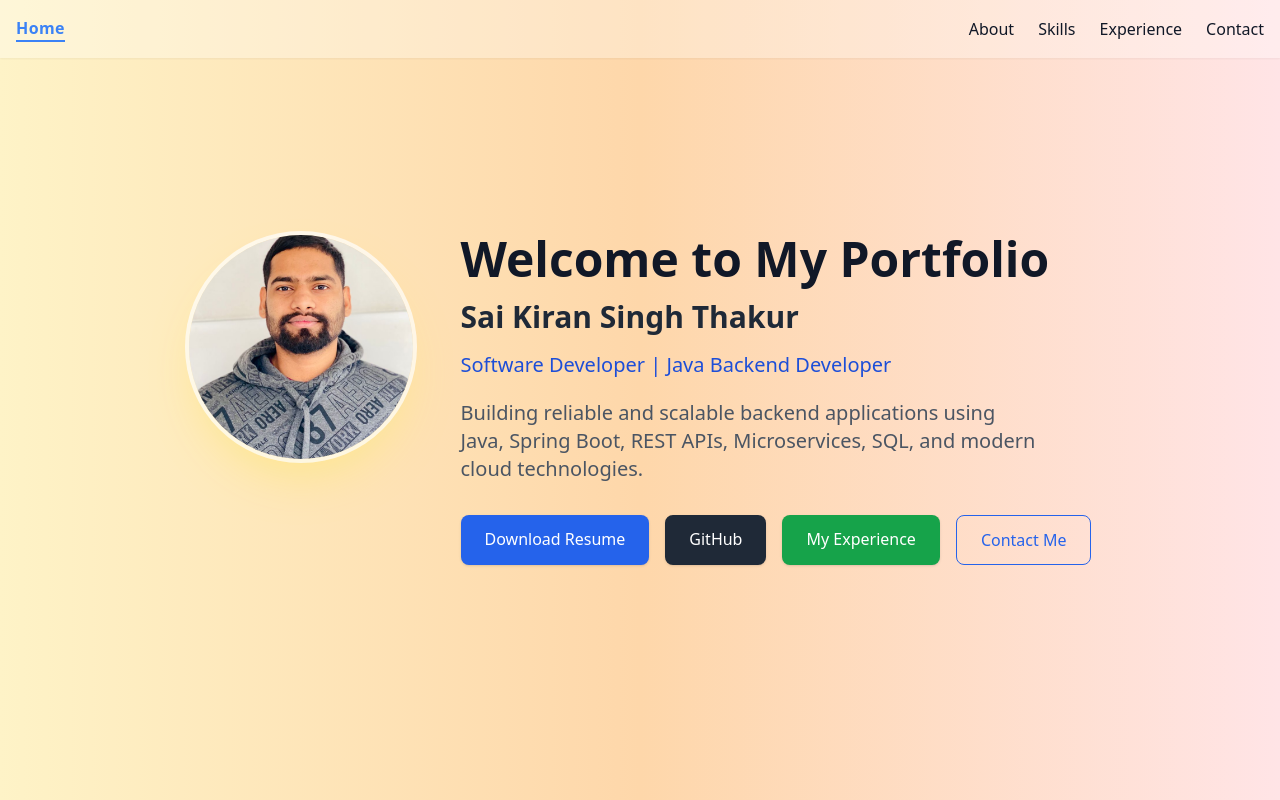
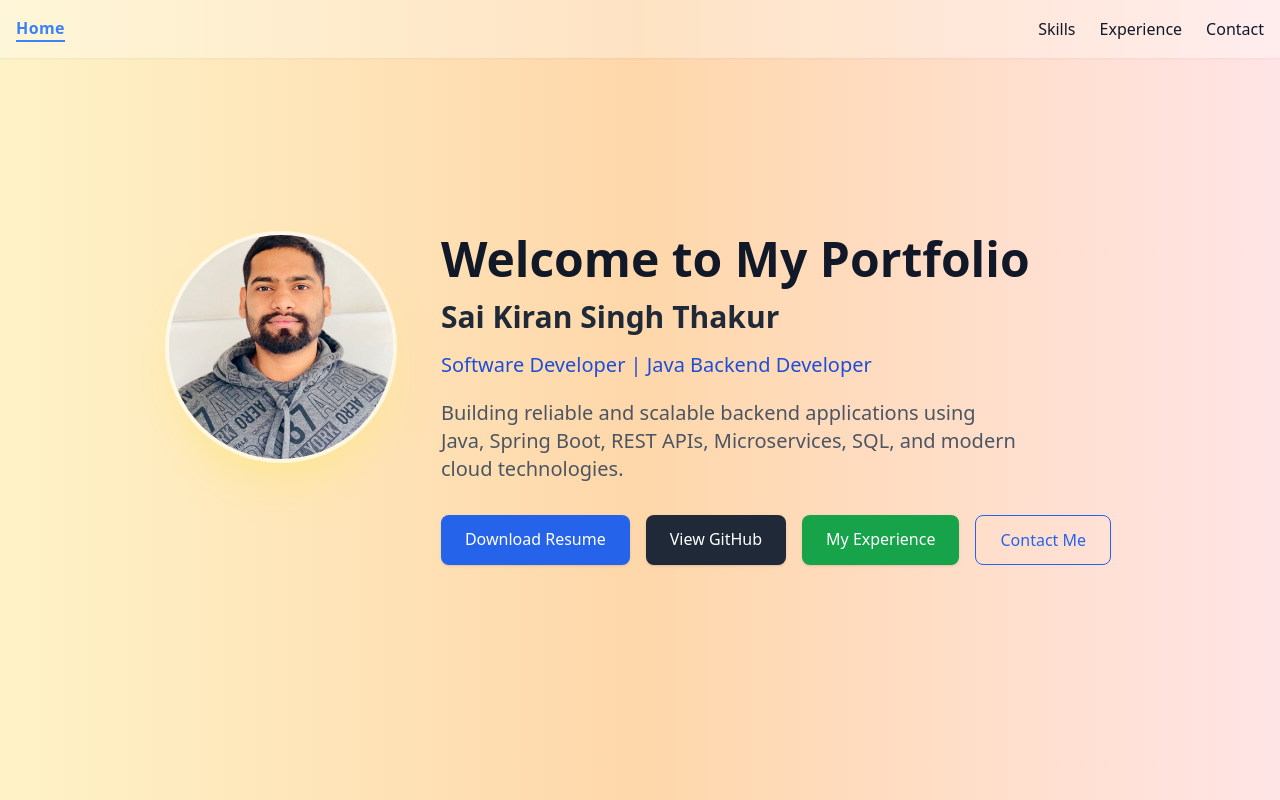
Before and after one commit to SaiKiranSinghThakur/portfolio-live, a React (Create React App) app: page /#/ in a window 1280 px wide. Built offline with nearby package versions, Linux system fonts and the light colour scheme; the HTML template or start-up script is replaced by a standard one.

Commit message:
removed the about file

```diff
--- a/src/App.js
+++ b/src/App.js
@@ -1,7 +1,7 @@
 import React from "react";
 import { HashRouter as Router, Routes, Route, Link } from "react-router-dom";
 import Home from "./components/Home";
-import About from "./components/About";
+
 import Skills from "./components/Skills";
 import Experience from "./components/Experience";
 import Contact from "./components/Contact";
@@ -21,7 +21,7 @@ export default function App() {
       <Routes>
         <Route path="/" element={<Home />} />
 
-        <Route path="/about" element={<About />} />
+
         <Route path="/skills" element={<Skills />} />
         <Route path="/experience" element={<Experience />} />
         <Route path="/contact" element={<Contact />} />
--- a/src/components/Home.js
+++ b/src/components/Home.js
@@ -89,7 +89,7 @@ function Home() {
               rel="noopener noreferrer"
               className="px-6 py-3 bg-gray-800 text-white rounded-lg shadow hover:bg-gray-900 transition"
             >
-              GitHub
+              View GitHub
             </a>
 
             {/* Experience */}
--- a/src/components/NavigationBar.js
+++ b/src/components/NavigationBar.js
@@ -16,14 +16,7 @@ function NavigationBar() {
         Home
       </NavLink>
       <div className="space-x-6">
-        <NavLink
-          to="/about"
-          className={({ isActive }) =>
-            `font-medium ${isActive ? activeClass : "text-gray-900"}`
-          }
-        >
-          About
-        </NavLink>
+
         <NavLink
           to="/skills"
           className={({ isActive }) =>
```
